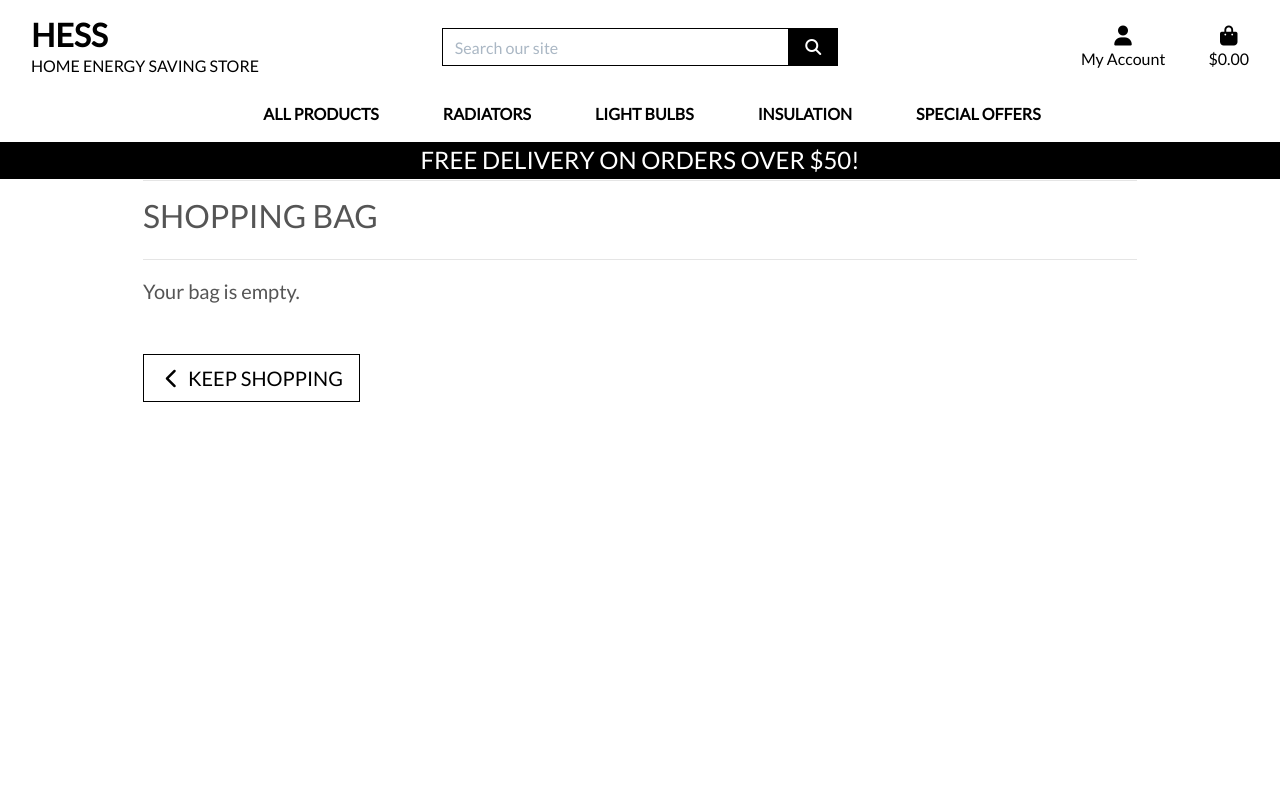
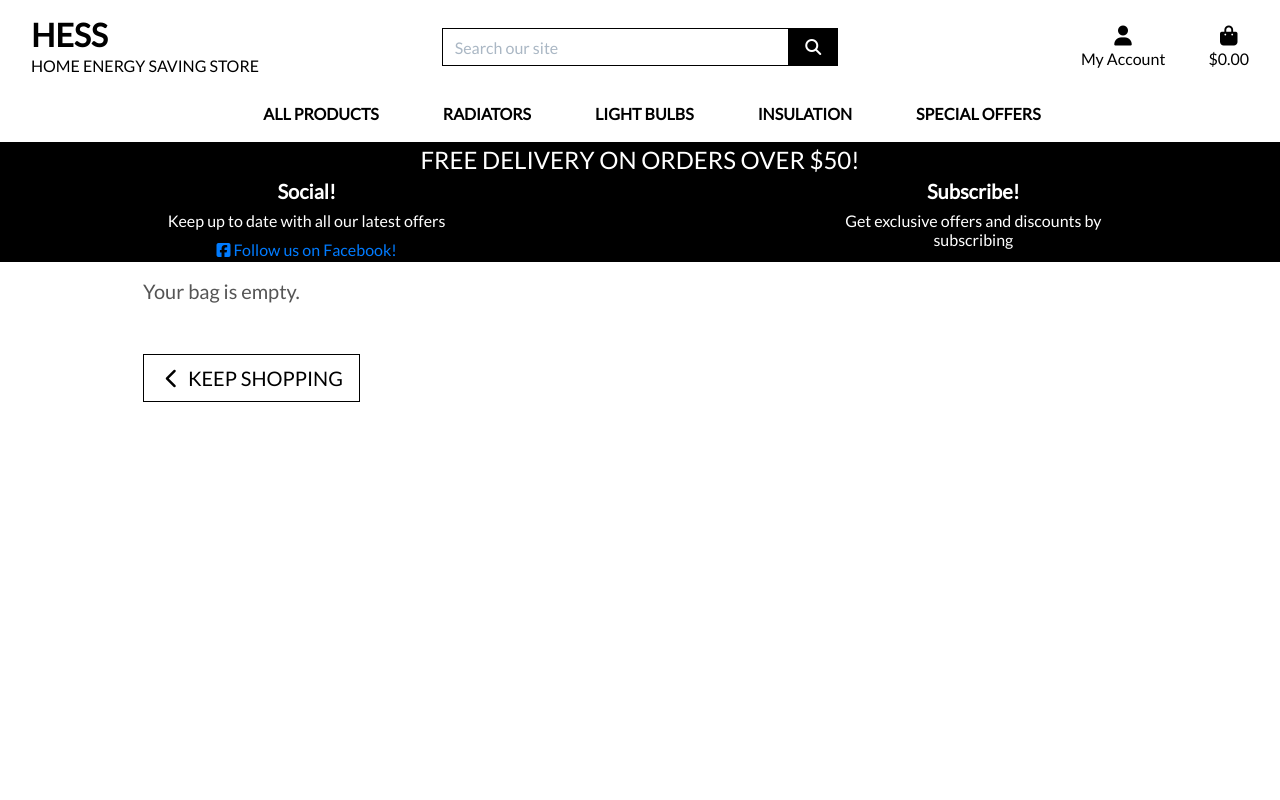
Before and after one commit to Pimmz/Home-Energy-Saving-Store, a Django app: page /bag/ in a window 1280 px wide. Run offline with Django 3.2, Linux system fonts and the light colour scheme; some libraries are stand-ins or nearby versions.

Commit message:
Intial commit to readme for first changes

```diff
--- a/templates/base.html
+++ b/templates/base.html
@@ -119,6 +119,28 @@
                 <h4 class="logo-font my-1">Free delivery on orders over ${{ free_delivery_threshold }}!</h4>
             </div>
         </div>
+        <div id="delivery-banner" class="row text-center">
+            <div class="col bg-black text-white">
+                <div class="container quotes-container content-container">
+                    <section class="subscribe">
+                     <div class="row">
+                       <div class="col-12 col-md-4 align-left">
+                         <h5><strong>Social!</strong></h5>
+                         <h6>Keep up to date with all our latest offers</h6><a href="#" target="_blank"><i class="fab fa-facebook-square"></i> Follow us on Facebook!</a>
+                       </div>
+                       <div class="col-12 col-md-4">
+
+                       </div>
+                       <div class="col-12 col-md-4 align-right">
+                         <h5><strong>Subscribe!</strong></h5>
+                         <h6>Get exclusive offers and discounts by subscribing</h6>
+                         <!-- Mailchimp signup form here -->
+                       </div>
+                     </div>
+                   </section>
+                 </div>
+            </div>
+        </div>
     </header>
 
     {% if messages %}
@@ -153,4 +175,5 @@
 
 
   </body>
+
 </html>
--- a/templates/includes/main-nav.html
+++ b/templates/includes/main-nav.html
@@ -6,6 +6,7 @@
             </a>
         </li>
         <li class="nav-item dropdown">
+
             <a class="logo-font font-weight-bold nav-link text-black mr-5" href="#" id="all-products-link" data-toggle="dropdown" aria-haspopup="true" aria-expanded="false">
                 All Products
             </a>
```
Also changed, not shown: README.md.
